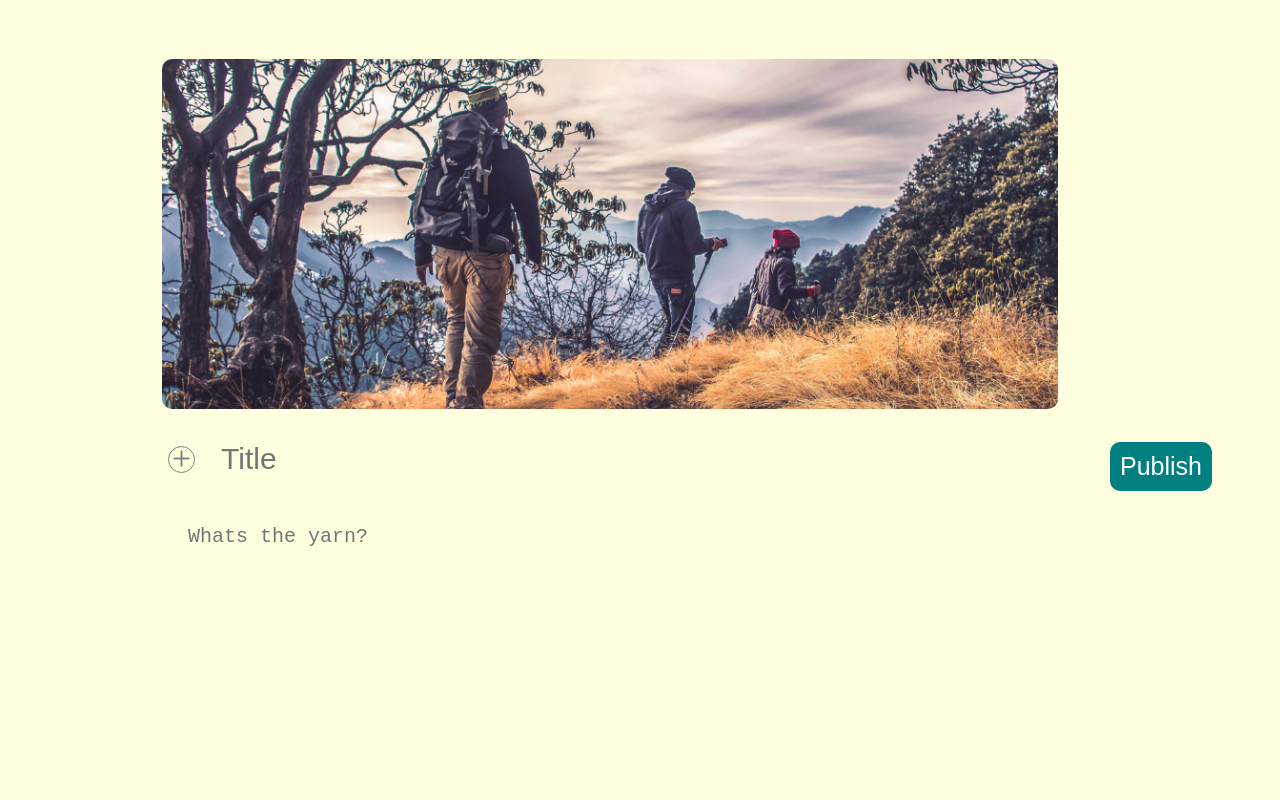
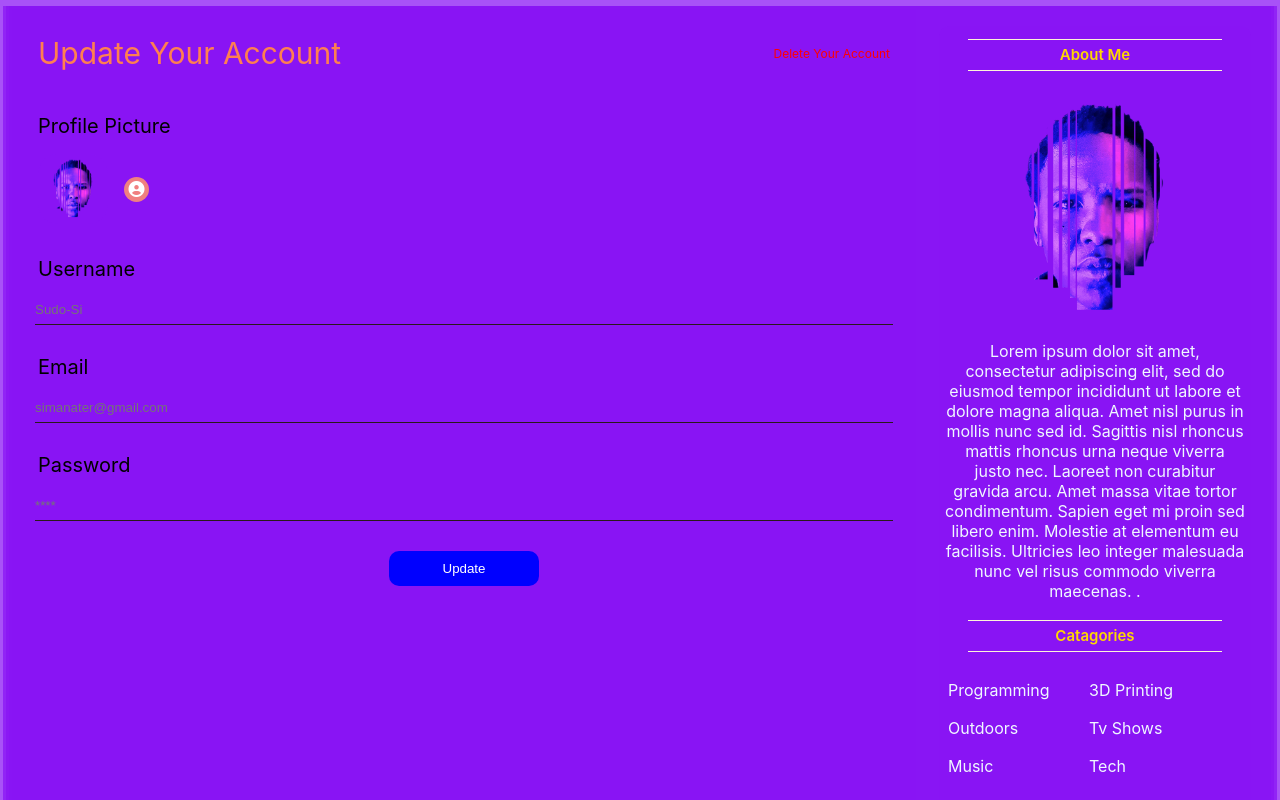
Before and after one commit to Sudo-Si/just-another-blog_design, a React (Create React App) app: page / in a window 1280 px wide. Shown: the top 800 px of the page. Built offline with nearby package versions, Linux system fonts and the light colour scheme.

Commit message:
created account settings page

```diff
--- a/src/App.css
+++ b/src/App.css
@@ -9,7 +9,7 @@ p{
   color: aliceblue;
   font-size: 1rem;}
 *{
-  background-color:lightyellow ;
+  background-color:rgba(137, 21, 245, 0.738) ;
 padding: 0;
 margin: 3px;}
 
@@ -418,5 +418,84 @@ cursor: pointer;
   height: 350px;
   border-radius: 10px;
   object-fit: cover;
+}
 
+/* user settings */
+
+.settings{
+  display: flex;
 }
+.settingsWrapper{
+  flex: 9;
+  padding: 20px;
+}
+/* settings  */
+.settingsButton{
+  align-self: center;
+  width: 150px;
+  border: none;
+  border-radius: 10px ;
+  color: white;
+  background-color: blue;
+  padding: 10px;
+  margin-top: 20px;
+  cursor: pointer;
+}
+.writeInput{}
+.settingsPPIcon{
+  width: 25px;
+  height: 25px;
+  border-radius: 50%;
+  background-color: lightcoral;
+  color: white;
+  display: flex;
+  align-items: center;
+  justify-content: center;
+  margin-left: 10px;
+  cursor: pointer;
+}
+.settingsPP{
+  display: flex;
+  align-items: center;
+  margin:10px 0;
+}
+.settingsPP > img{
+width: 70px;
+height: 70px;
+border-radius: 20px;
+object-fit: cover;
+}
+
+.settingsForm{
+  display: flex;
+  flex-direction: column;
+}
+.settingsForm > label{
+  font-size: 20px;
+  margin-top: 20px;
+}
+.settingsForm > input{
+  height: 30px;
+  margin: 10px 0;
+  color: white;
+  border: none;
+  border-bottom: 1px solid rgb(42, 26, 26);
+}
+.settingsUpdateTitle{
+  font-size: 30px;
+  margin-bottom: 20px;
+  color: coral;
+}
+.settingsDeleteTitle{
+  font-size: 12px;
+  margin-bottom: 20px;
+  color: red;
+  cursor: pointer;
+}
+.settingsTitle{
+  display: flex;
+  align-items: center;
+  justify-content: space-between;
+}
+/* .settingsWrapper{}  */
+/* .settings{}  */
--- a/src/App.js
+++ b/src/App.js
@@ -2,29 +2,25 @@ import{useState} from 'react'
 import { BrowserRouter, Routes, Route } from 'react-router-dom';
 import Home from './pages/Home'
 import Error from './pages/Error'
-import Products from './pages/Products';
-import SingleProduct from './pages/SingleProduct';
-import SharedLayout from './components/SharedLayout';
-import SharedProductLayout from './components/SharedProductLayout';
 import Footer from './components/Footer';
 import Login from './components/Login';
-import Dashboard from './pages/Dashboard';
-import ProtectedRoute from './components/ProtectedRoute';
-
 import About from './pages/About';
 import './App.css';
 // import Home from './pages/Home'
+import Settings from './pages/settings/Settings';
 import Single from './pages/single/Single';
-import Write from './components/write/write';
-import StyledNavbar from './components/StyledNavbar';
+import Write from './components/write/Write';
+import Navbar from './components/StyledNavbar';
 function App() {
   // const [user,setUser] =useState(null)
   return (
    <>
    {/* <StyledNavbar/>  */}
+   {/* <avbar/>  */}
      {/* <Home/>  */}
    {/* <Single/>  */}
-   <Write />
+   {/* <Write /> */}
+   <Settings />
    </>
 
 
--- a/src/components/ProtectedRoute.js
+++ /dev/null
@@ -1,10 +0,0 @@
-import {Navigate} from 'react-router-dom';
-const  ProtectedRoute =({children, user})=>
-{
-    if(!user){
-        return <Navigate to= '/'/>
-    }
-
-    return children
-};
-export default ProtectedRoute;
--- a/src/components/SharedLayout.js
+++ /dev/null
@@ -1,14 +0,0 @@
-import {  Outlet } from "react-router-dom";
-// import Products from "./Products";
-// import About from './About'
-import StyledNavbar from "./StyledNavbar";
-const  Home =()=>
-{
-    return (
-        <>
-        <StyledNavbar />
-        <Outlet/>
-         </>
-    )
-}
-export default Home;
--- a/src/components/SharedProductLayout.js
+++ /dev/null
@@ -1,12 +0,0 @@
-import {  Outlet } from "react-router-dom";
-// import products from './data';
-const  Home =()=>
-{
-    return (
-        <>
-       <h1> Shared Products</h1>
-        <Outlet/>
-         </>
-    )
-}
-export default Home;
--- a/src/components/StyledNavbar.js
+++ b/src/components/StyledNavbar.js
@@ -1,5 +1,4 @@
 import { NavLink } from "react-router-dom";
-import Products from "../pages/Products";
 import Home from "../pages/Home";
 import Login from "./Login";
 import simon from '../images/simon.png'
--- a/src/pages/Dashboard.js
+++ /dev/null
@@ -1,9 +0,0 @@
-const  Dashboard =({user})=>
-{
-    return     (
-    <section>
-        <h1>{user?.name}'s Dashboard </h1>
-
-    </section>)
-}
-export default Dashboard;
--- a/src/pages/Products.js
+++ /dev/null
@@ -1,22 +0,0 @@
-
-import { Link } from "react-router-dom";
-import products from './data';
-const  Products =()=>
-{
-    return (
-    <section className="section">
-
-    <div className="products">
-    {products.map((product)=>{
-        return <article className ="art" key={product.id}>
-            <h1>{product.name}</h1>
-            <img src={product.image} alt="product "/>
-           <p><Link to ={`/products/${product.id}`}> more Info</Link></p>
-        </article>
-    })}
-
-    </div>
-    </section>
-    );
-};
-export default Products;
--- a/src/pages/SingleProduct.js
+++ /dev/null
@@ -1,22 +0,0 @@
-
-import products from './data';
-import Products from "./Products";
-import { Link, useParams } from "react-router-dom";
-const  SingleProduct =()=>{
-  const {productId} = useParams();
-  const product = products.find((product)=> product.id === productId);
-  const {image, name}= product
-
-    return (
-    <section className="section product">
-    <div className="sngl-prd">
-
-<img className="img" src={image} alt=" Kiwi"/>
-      <h1> {name}</h1>
-    </div>
-
-      <p>   <Link to='/products' className="btn" element={<Products/>}>Back to Products</Link></p>
-
-    </section >)
-}
-export default SingleProduct;;
--- a/src/pages/data.js
+++ /dev/null
@@ -1,25 +0,0 @@
-const product =[
-    {
-        id: "img001",
-        name: "Dog",
-        image: "https://source.unsplash.com/400x400?dog",
-    },
-    {
-        id: "img002",
-        name: "Kiwi",
-        image: "https://source.unsplash.com/400x400?kiwi",
-    },
-    {
-        id: "img003",
-        name: "Land",
-        image: "https://source.unsplash.com/400x400?land",
-    },
-    {
-        id: "img004",
-        name: "Sea",
-        image: "https://source.unsplash.com/400x400?Ocean",
-    }
-]
-export default product;
-
-// https://www.youtube.com/watch?v=59IXY5IDrBA&t=40s
--- /dev/null
+++ b/src/pages/settings/Settings.js
@@ -0,0 +1,40 @@
+import React from 'react'
+import Sidebar from '../../components/sidebar/Sidebar'
+import pp from "../../images/simon.png"
+
+export default function settings() {
+  return (
+    <div className='settings'>
+        <div className='settingsWrapper'>
+        <div className='settingsTitle'>
+            <span className='settingsUpdateTitle'>Update Your Account</span>
+            <span className='settingsDeleteTitle'>Delete Your Account</span>
+            </div>
+            <form className='settingsForm'>
+                <label> Profile Picture</label>
+                <div className='settingsPP' >
+                <img src={pp} />
+                <label htmlFor='fileInput'>
+
+                <i class="settingsPPIcon fa-solid fa-user-circle"> </i>
+                </label>
+                <input type="file" id="fileInput" className='writeInput'style={{display:"none"}}
+                />
+
+                </div>
+                <label>  Username</label>
+            <input type="text" placeholder='Sudo-Si' />
+                <label >  Email</label>
+            <input type="email" placeholder='simanater@gmail.com' />
+                <label >  Password</label>
+            <input type="password" placeholder='****' />
+            <button className='settingsButton'>Update</button>
+
+            </form>
+        </div>
+            <Sidebar />
+
+
+    </div>
+  )
+}
```
